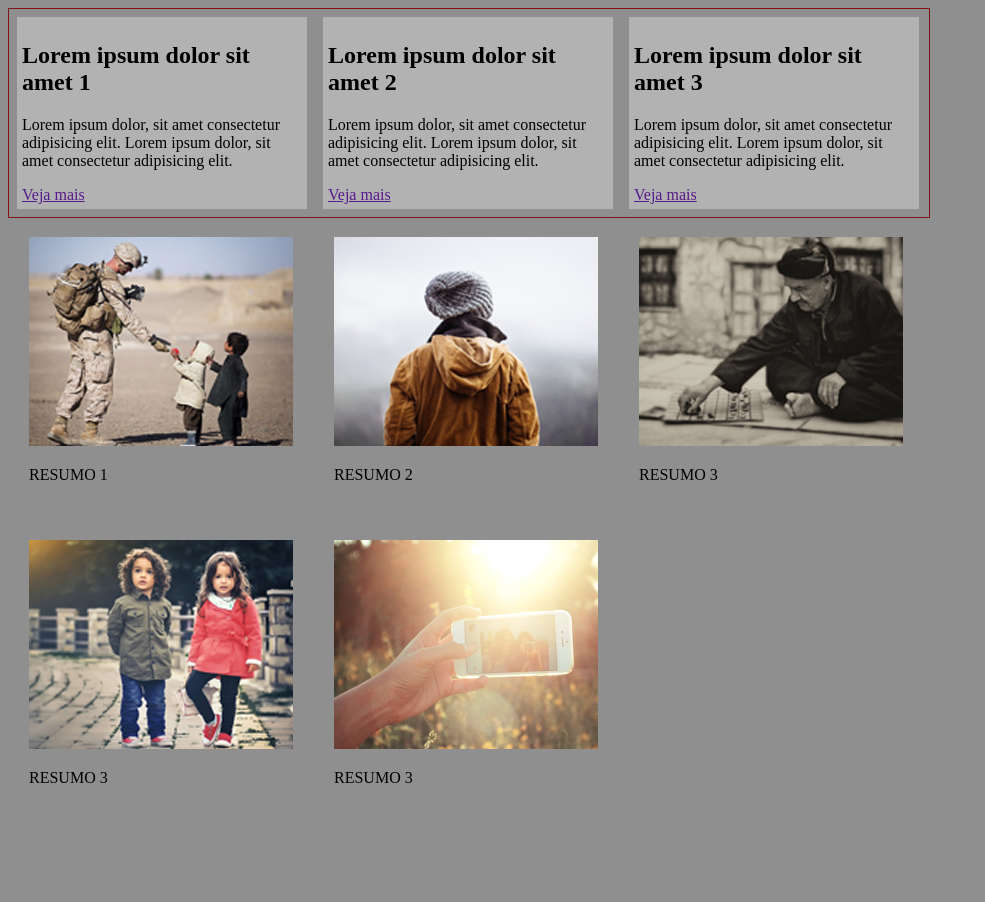
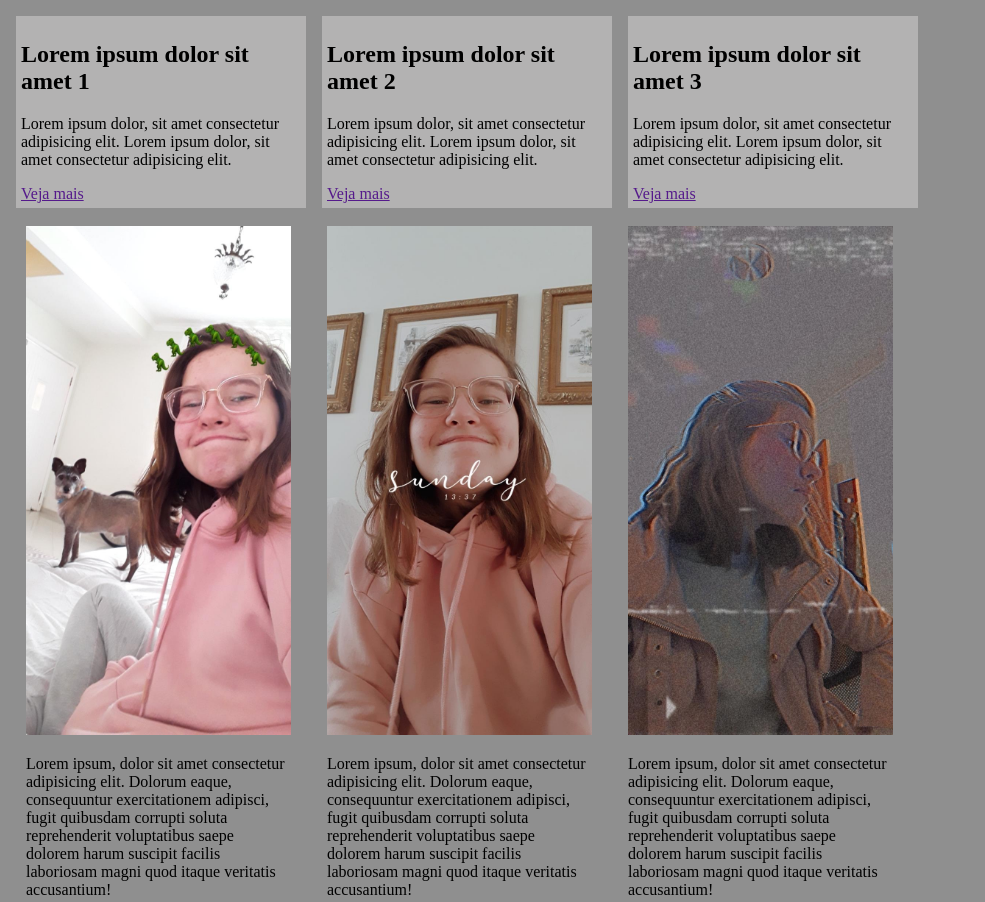
Before and after one commit to fagnersales/web-dev-full-course, a plain HTML site: page css3/14-elementos_flutuantes_2.html in a window 1280 px wide. Shown: the top 902 px of the page, without its empty margins (0-985 px from the left). Before the commit the page ends 823 px from the top, so only its background shows below. Drawn offline with Linux system fonts and the light colour scheme.

Commit message:
fix image position

```diff
--- a/css3/14-elementos_flutuantes_2.css
+++ b/css3/14-elementos_flutuantes_2.css
@@ -8,7 +8,6 @@ body {
 
 #principal {
     width: 920px;
-    border: 1px solid rgb(128, 19, 19);
 }
 
 .noticia {
@@ -21,9 +20,12 @@ body {
 
 .gallery-img {
     width: 265px;
-    padding: 5px;
     float: left;
-    margin: 15px;
+    margin: 10px 18px 10px 18px;
+}
+
+.gallery-img img {
+    width: 265px;
 }
 
 .clear {
--- a/css3/14-elementos_flutuantes_2.html
+++ b/css3/14-elementos_flutuantes_2.html
@@ -54,28 +54,28 @@
 
         <div>
             <div class="gallery-img">
-                <img src="images/imagem1.png">
-                <p>RESUMO 1</p>
+                <img src="../html5/images/3.jpg">
+                <p>Lorem ipsum, dolor sit amet consectetur adipisicing elit. Dolorum eaque, consequuntur exercitationem adipisci, fugit quibusdam corrupti soluta reprehenderit voluptatibus saepe dolorem harum suscipit facilis laboriosam magni quod itaque veritatis accusantium!</p>
             </div>
 
             <div class="gallery-img">
-                <img src="images/imagem2.png">
-                <p>RESUMO 2</p>
+                <img src="../html5/images/2.jpg">
+                <p>Lorem ipsum, dolor sit amet consectetur adipisicing elit. Dolorum eaque, consequuntur exercitationem adipisci, fugit quibusdam corrupti soluta reprehenderit voluptatibus saepe dolorem harum suscipit facilis laboriosam magni quod itaque veritatis accusantium!</p>
             </div>
 
             <div class="gallery-img">
-                <img src="images/imagem3.png">
-                <p>RESUMO 3</p>
+                <img src="../html5/images/1.jpg">
+                <p>Lorem ipsum, dolor sit amet consectetur adipisicing elit. Dolorum eaque, consequuntur exercitationem adipisci, fugit quibusdam corrupti soluta reprehenderit voluptatibus saepe dolorem harum suscipit facilis laboriosam magni quod itaque veritatis accusantium!</p>
             </div>
 
             <div class="gallery-img">
-                <img src="images/imagem4.png">
-                <p>RESUMO 3</p>
+                <img src="../html5/images/2.jpg">
+                <p>Lorem ipsum, dolor sit amet consectetur adipisicing elit. Dolorum eaque, consequuntur exercitationem adipisci, fugit quibusdam corrupti soluta reprehenderit voluptatibus saepe dolorem harum suscipit facilis laboriosam magni quod itaque veritatis accusantium!</p>
             </div>
 
             <div class="gallery-img">
-                <img src="images/imagem5.png">
-                <p>RESUMO 3</p>
+                <img src="../html5/images/2.jpg">
+                <p>Lorem ipsum, dolor sit amet consectetur adipisicing elit. Dolorum eaque, consequuntur exercitationem adipisci, fugit quibusdam corrupti soluta reprehenderit voluptatibus saepe dolorem harum suscipit facilis laboriosam magni quod itaque veritatis accusantium!</p>
             </div>
         </div>
 
```
